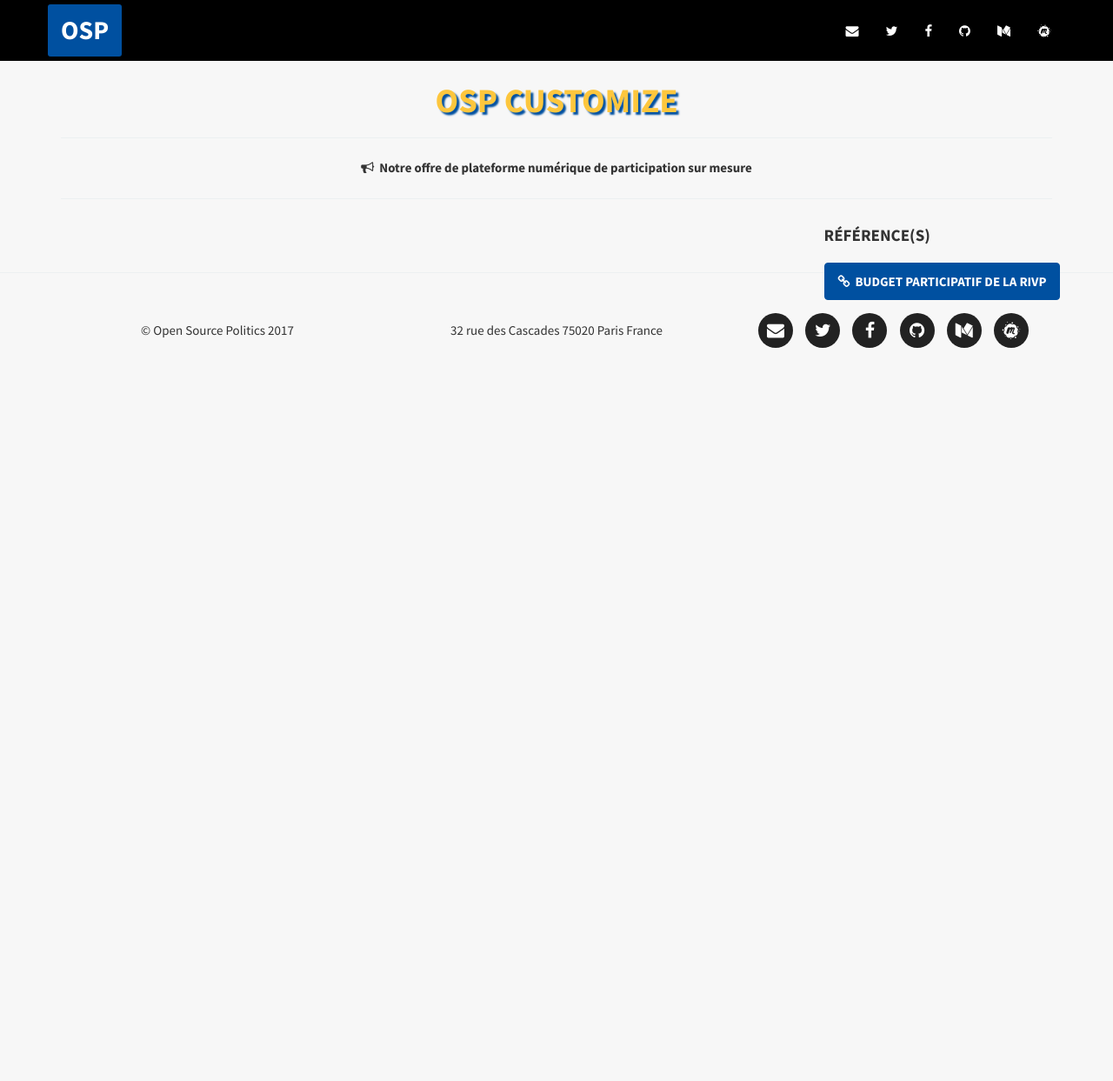
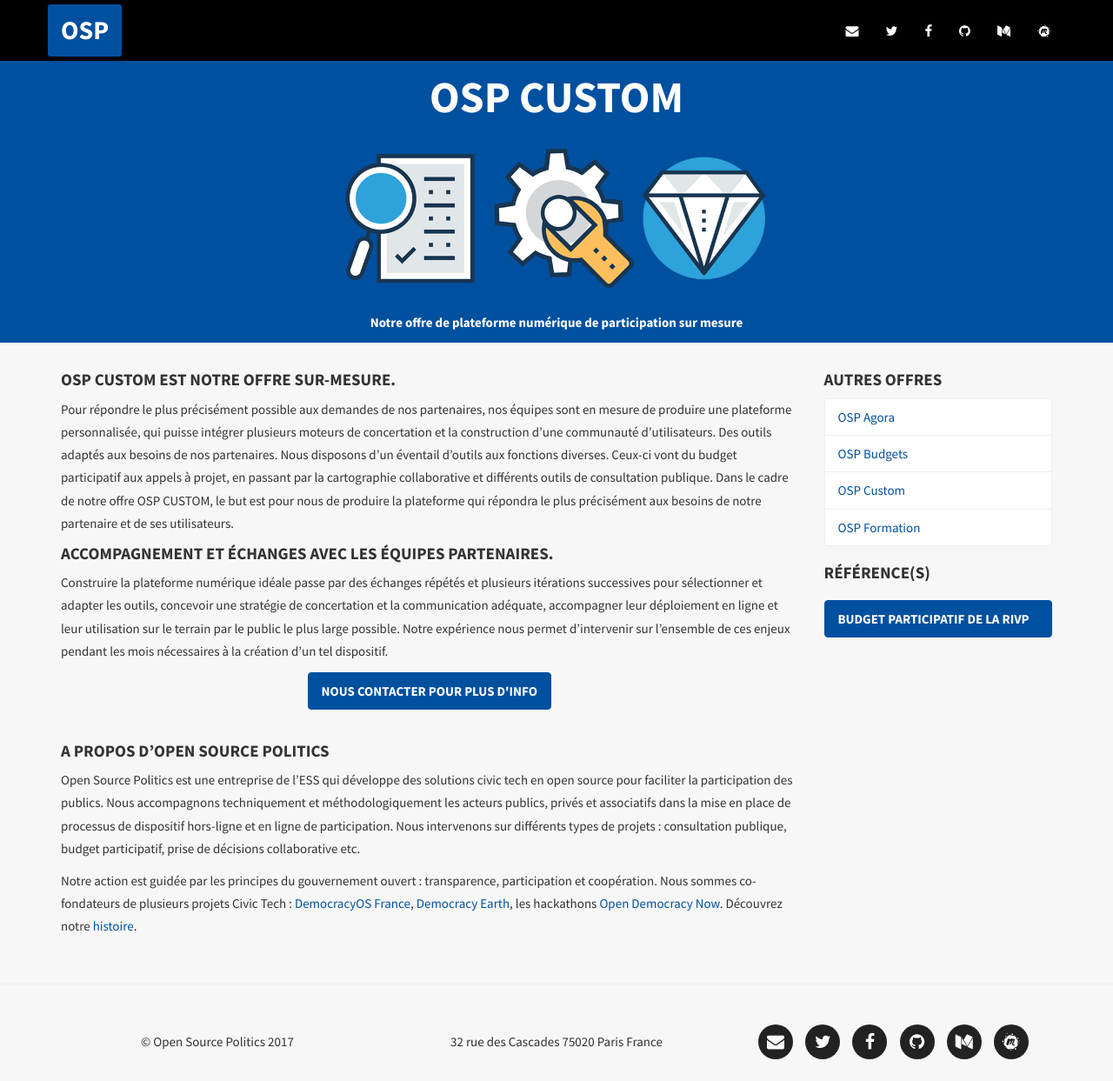
Before and after one commit to OpenSourcePolitics/opensourcepolitics_web-site, a Jekyll site: the page built from _offres-fr/custom.markdown, in a window 1280 px wide and 1243 px high. Shown: the whole window at 87% size. Built offline with Jekyll 4.4.1, drawn with Linux system fonts in a browser that asks for light colours; some web fonts are replaced.

Commit message:
add pages offre

```diff
--- a/_includes/sidebar-offres.html
+++ b/_includes/sidebar-offres.html
@@ -2,11 +2,11 @@
 <div class="list-group">
       {% if page.locale == "fr" %}
           {% for offre in site.offres-fr %}
-               <li class="list-group-item"><a href="{{ job.url }}">{{ offre.title}}</a></li>
+               <li class="list-group-item"><a href="{{ offre.url }}">{{ offre.title}}</a></li>
           {% endfor %}
         {% else %}
           {% for offre in site.offres-en %}
-               <li class="list-group-item"><a href="{{ job.url }}">{{ offre.title}}</a></li>
+               <li class="list-group-item"><a href="{{ offre.url }}">{{ offre.title}}</a></li>
           {% endfor %}
       {% endif %}
 </div>
--- a/_layouts/offres.html
+++ b/_layouts/offres.html
@@ -4,12 +4,14 @@
   {% include head.html %}
     <body class="post">
         {% include nav-post.html %}
+        <div class="container-fluid"style="background-color:#{{ site.data.template.color.primary }};margin-top:-20px;">
+            <center>
+              <h1 style="margin-top:30px;"><span style="color:#fff;font-size:1.3em;">{{ page.title }}</span></h1>
+              <img src="{{ site.baseurl }}{{ page.image }}" style="margin-top:-20px;width:500px;">
+              <p style="margin-top:-15px;"><b><span style="color:#fff;">{{ page.baseline }}</b></span></p>
+            </center>
+        </div>
         <div class="container">
-          <center><h1 class="shadow-sw"><span style="color:#{{ site.data.template.color.secondary }}">{{ page.title }}</span></h1></center>
-          <hr>
-          <!-- Date/Time -->
-          <center><p><b><i class="fa fa-bullhorn" aria-hidden="true"></i>&nbsp; {{ page.baseline }}</b></p></center>
-          <hr>
           <div class="row">
             <div class="col-md-9">
                 <!-- Preview Image -->
@@ -25,13 +27,13 @@
                   {{ content }}
              </div>
             <div class="col-sm-3">
-              <!-- <div>
+              <br>
+              <div>
                 {% include sidebar-offres.html %}
-              </div> -->
-              <div class="fixed">
-                <!-- cassededi à noé -->
+              </div>
+              <div>
                 <h4>Référence(s)</h4>
-                <a href="https://budget-participatif.rivp.fr" class="btn btn-primary btn-project"><i class="fa fa-link" aria-hidden="true"></i>&nbsp;&nbsp;Budget participatif de la RIVP</a>
+                <a href="{{ page.ref1-url }}" class="btn btn-primary btn-project">{{ page.ref1-name }}</a>
               </div>
             </div>
           </div>
--- a/_offres-fr/cartographie-collaborative.markdown
+++ /dev/null
@@ -1,8 +0,0 @@
----
-title: OSP Customize
-layout: offres
-baseline: Notre offre de plateforme numérique de participation sur mesure
-published: true
-locale: fr
-permalink: /custom
----
--- /dev/null
+++ b/_offres-fr/custom.markdown
@@ -0,0 +1,33 @@
+---
+title: OSP Custom
+layout: offres
+baseline: Notre offre de plateforme numérique de participation sur mesure
+published: true
+image: /img/custom.png
+locale: fr
+permalink: /custom
+ref1-name: Budget participatif de la RIVP
+ref1-url: https://budget-participatif.rivp.fr
+---
+
+#### OSP CUSTOM est notre offre sur-mesure.
+
+Pour répondre le plus précisément possible aux demandes de nos partenaires, nos équipes sont en mesure de produire une plateforme personnalisée, qui puisse intégrer plusieurs moteurs de concertation et la construction d'une communauté d'utilisateurs.
+Des outils adaptés aux besoins de nos partenaires.
+Nous disposons d’un éventail d’outils aux fonctions diverses. Ceux-ci vont du budget participatif aux appels à projet, en passant par la cartographie collaborative et différents outils de consultation publique. Dans le cadre de notre offre OSP CUSTOM, le but est pour nous de produire la plateforme qui répondra le plus précisément aux besoins de notre partenaire et de ses utilisateurs.
+
+#### Accompagnement et échanges avec les équipes partenaires.
+
+Construire la plateforme numérique idéale passe par des échanges répétés et plusieurs itérations successives pour sélectionner et adapter les outils, concevoir une stratégie de concertation et la communication adéquate, accompagner leur déploiement en ligne et leur utilisation sur le terrain par le public le plus large possible. Notre expérience nous permet d'intervenir sur l'ensemble de ces enjeux pendant les mois nécessaires à la création d'un tel dispositif.
+
+<center><a href="{{ site.baseurl }}/fr/accueil#contact" class="btn btn-primary">Nous contacter pour plus d'info</a></center>
+
+<br>
+
+
+#### A propos d'Open Source Politics
+
+Open Source Politics est une entreprise de l'ESS qui développe des solutions civic tech en open source pour faciliter la participation des publics. Nous accompagnons techniquement et méthodologiquement les acteurs publics, privés et associatifs dans la mise en place de processus de dispositif hors-ligne et en ligne de participation. Nous intervenons sur différents types de projets : consultation publique, budget participatif, prise de décisions collaborative etc.
+
+
+Notre action est guidée par les principes du gouvernement ouvert : transparence, participation et coopération. Nous sommes co-fondateurs de plusieurs projets Civic Tech : [DemocracyOS France](http://democracyos.eu), [Democracy Earth](http://democracy.earth), les hackathons [Open Democracy Now](http://opendemocracynow.net). Découvrez notre [histoire](https://medium.com/open-source-politics/notre-histoire-c61bbec90334#.bmus5b392).
--- a/en/productions.html
+++ b/en/productions.html
@@ -39,6 +39,7 @@ permalink: /en/productions
               {% include sidebar-refs.html %}
           </div>
       </div>
+      <hr>
     </div>
 
     {% include footer.html %}
--- a/fr/references.html
+++ b/fr/references.html
@@ -35,6 +35,7 @@ permalink: /fr/references
               {% else %}
               {% endif %}
             </div>
+          </div>
             <div class="col-xs-12 col-sm-12 col-md-3 col-lg-3">
                 {% include sidebar-refs.html %}
             </div>
```
Also changed, not shown: _offres-fr/aap.markdown (deleted, +0 -8 lines), _offres-fr/agora.markdown (added, +25 -0 lines), _offres-fr/bp.markdown (+3 -4 lines), _offres-fr/consultation-publique.markdown (deleted, +0 -8 lines), _offres-fr/formation.markdown (added, +27 -0 lines), img/agora.png (added), img/budget-participatif.png (added), img/custom.png (added), img/formation.png (added).
